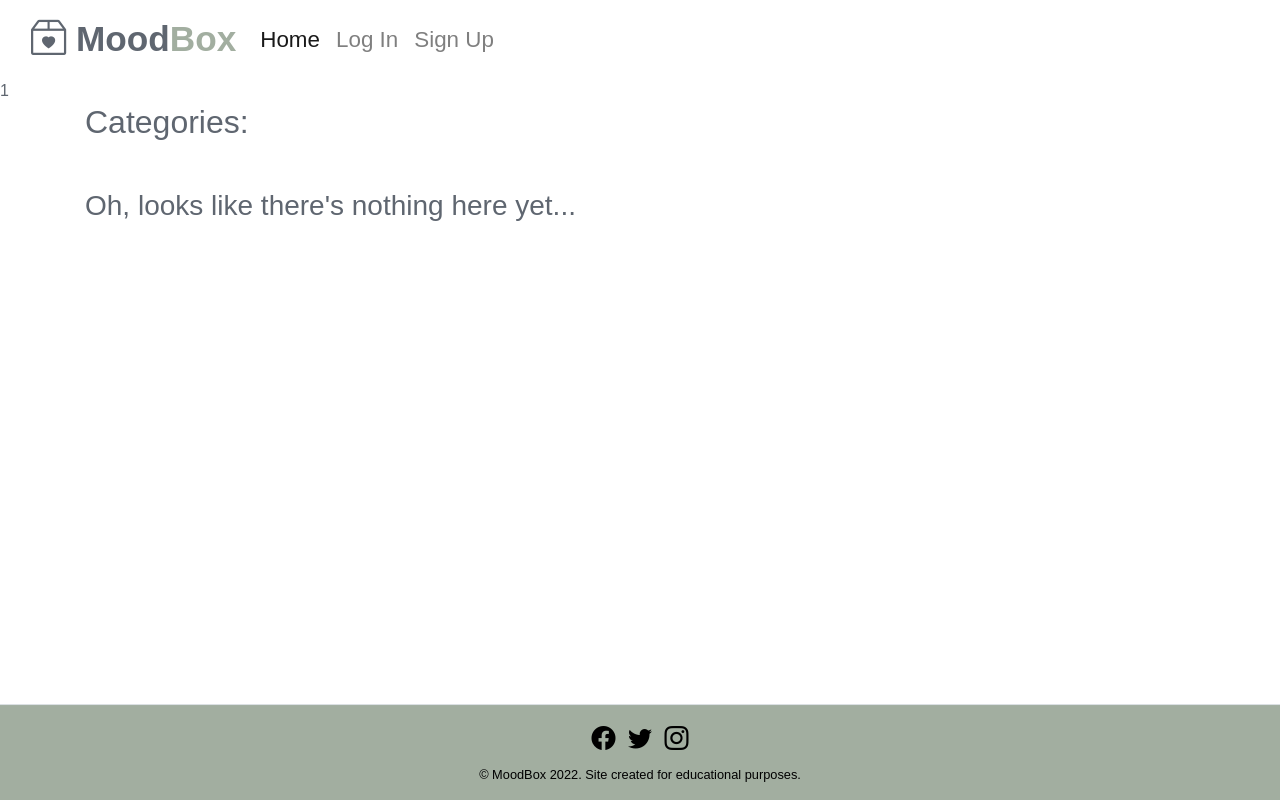
After one commit to renatabiniek/moodbox, a Django app: page /category/1/ in a window 1280 px wide. The commit adds this page. Run offline with Django 3.2, Linux system fonts and the light colour scheme; data comes from the database, SQL or seed files in the repository; some libraries are stand-ins or nearby versions.

Commit message:
Create category view

```diff
--- /dev/null
+++ b/templates/categories.html
@@ -0,0 +1,41 @@
+{% extends "base.html" %}
+
+{% block content %}
+
+{% load static %}
+
+{{ category }}
+
+<div class="container">
+    <h2>Categories:</h2>
+    <div class="row mt-3">
+        <!-- List of available categories-->
+        <div class="col-12 mt-3">
+            <div class="row">
+                {% for category in category_tools %}
+                <div class="col-md-4">
+                    <div class="card mb-4 text-center">
+                        <div class="card-body">
+                            <h5 class="card-title"><strong>{{ tool.category }}</strong></h5>
+                            <a href="#" class="btn btn-card mt-3">TX</a>
+                        </div>
+                    </div>
+                </div>
+            </div>
+            <div class="row">
+                {% empty %}
+                <div class="col-12 mt-3">
+                    <div class="row">
+                        <div class="col">
+                            <h3 class="display-6">Oh, looks like there's nothing here yet...</h3>
+                        </div>
+                    </div>
+                </div>
+                {% endfor %}
+            </div>
+        </div>
+    </div>
+</div>
+
+
+{%endblock%}
--- a/templates/tools.html
+++ b/templates/tools.html
@@ -15,6 +15,7 @@
                         <div class="card-body">
                             <h5 class="card-title"><strong>{{ tool.tool_name }}</strong></h5>
                             <p class="card-text keywords">{{ tool.keywords }}</p>
+                            <p class="card-text">{{ tool.category }}</p>
                             <p class="card-text">You'll need: {{ tool.time_required }} hrs</p>
                             <a href="{% url 'tool_detail' tool.slug %}" class="btn btn-card mt-3">Try it out</a>
                         </div>
--- a/toolkit/models.py
+++ b/toolkit/models.py
@@ -12,6 +12,7 @@ to help with the code in this project.
 # Status of a post
 
 STATUS = ((0, "Draft"), (1, "Published"))
+
 
 class Category(models.Model):
     '''Category model'''
--- a/toolkit/urls.py
+++ b/toolkit/urls.py
@@ -1,5 +1,6 @@
 from django.urls import path
 from . import views
+from .views import CategoryView
 
 urlpatterns = [
     path('', views.HomePageView.as_view(), name='home'),
@@ -10,4 +11,5 @@ urlpatterns = [
     path('mytools/addtool/', views.AddTool.as_view(), name='addtool'),
     path('edit/<tool_id>/', views.EditTool.as_view(), name='edit_tool'),
     path('delete/<tool_id>/', views.DeleteTool.as_view(), name='delete_tool'),
+    path('category/<category>/', CategoryView, name='categories'),
 ]
--- a/toolkit/views.py
+++ b/toolkit/views.py
@@ -4,7 +4,7 @@ from django.http import HttpResponseRedirect, Http404
 from django.contrib import messages
 from django.contrib.auth.mixins import LoginRequiredMixin
 from django.utils.text import slugify
-from .models import Tool
+from .models import Tool, Category
 from .forms import CommentForm, ToolForm
 
 
@@ -205,3 +205,9 @@ class DeleteTool(LoginRequiredMixin, View):
             return redirect('mytools')
         else:
             raise Http404('You cannot delete this')
+
+
+def CategoryView(request, category):
+    '''Displays list of available categories'''
+    category_tools = Tool.objects.filter(category=category)
+    return render(request, 'categories.html', {'category':category, 'category_tools':category_tools})
```
